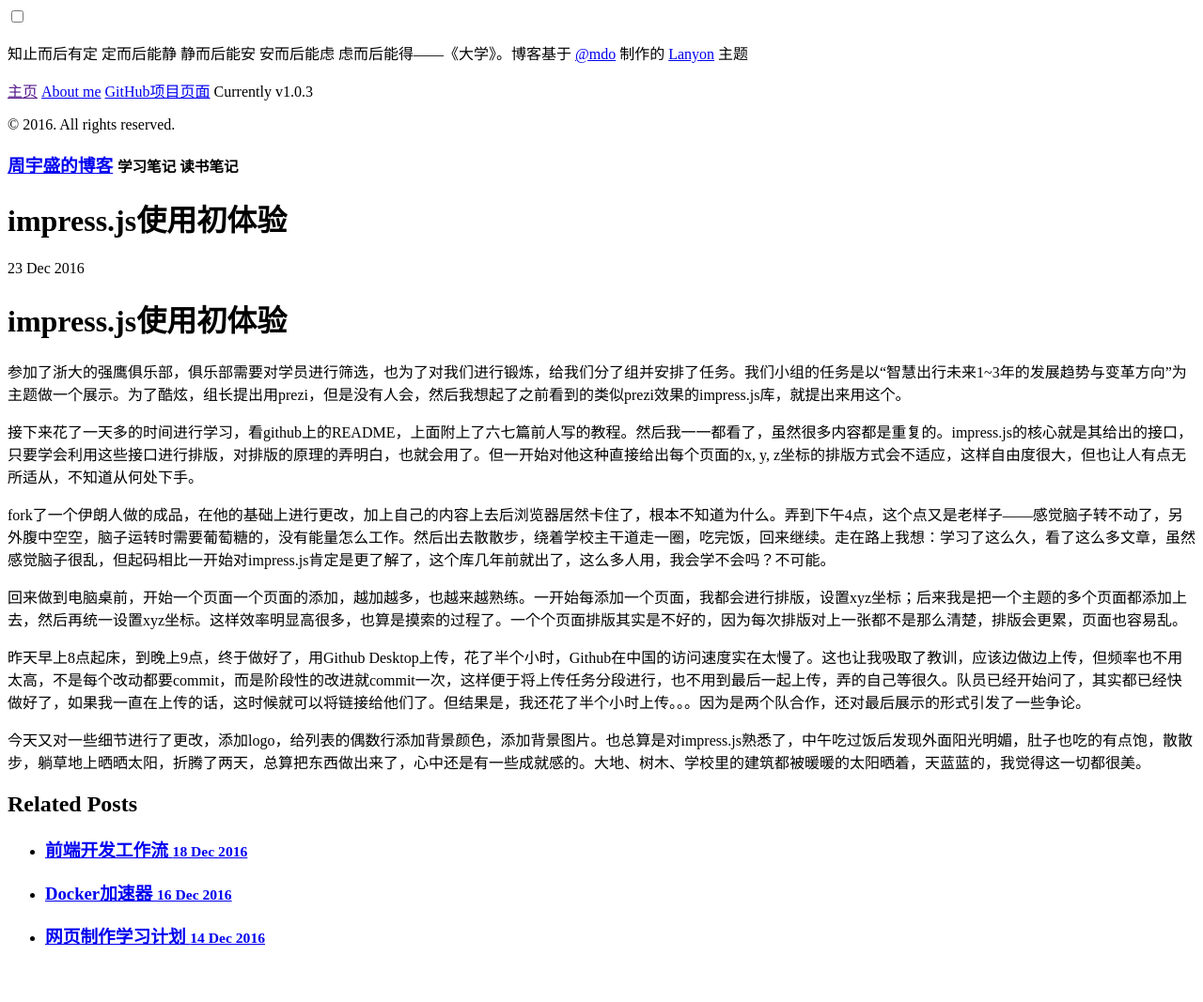
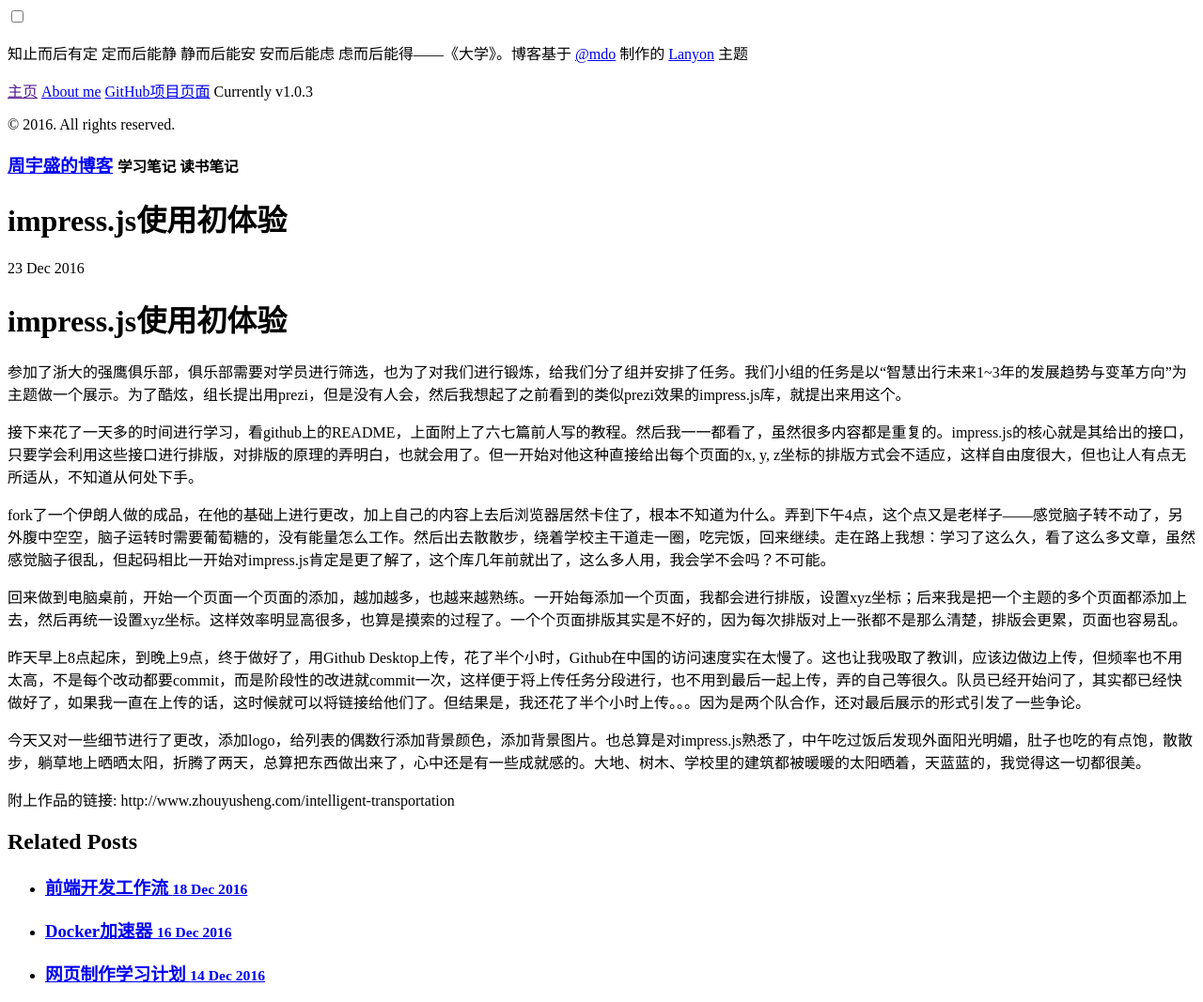
Before and after one commit to jasonzhouu/old-github-pages, a Jekyll site: the page built from _posts/2016-12-23-first-time-using-impress.js.md, in a window 1280 px wide. Shown: the whole page at 94% size. Built offline with Jekyll 4.4.1, drawn with Linux system fonts in a browser that asks for light colours; comment, search, counter and statistics services are not loaded; before the commit the page ends 1027 px from its top, so only the background shows below that; some of the changed lines change nothing that is shown.

Commit message:
添加链接

```diff
--- a/_posts/2016-12-23-first-time-using-impress.js.md
+++ b/_posts/2016-12-23-first-time-using-impress.js.md
@@ -15,3 +15,5 @@ fork了一个伊朗人做的成品，在他的基础上进行更改，加上自
 昨天早上8点起床，到晚上9点，终于做好了，用Github Desktop上传，花了半个小时，Github在中国的访问速度实在太慢了。这也让我吸取了教训，应该边做边上传，但频率也不用太高，不是每个改动都要commit，而是阶段性的改进就commit一次，这样便于将上传任务分段进行，也不用到最后一起上传，弄的自己等很久。队员已经开始问了，其实都已经快做好了，如果我一直在上传的话，这时候就可以将链接给他们了。但结果是，我还花了半个小时上传。。。因为是两个队合作，还对最后展示的形式引发了一些争论。
 
 今天又对一些细节进行了更改，添加logo，给列表的偶数行添加背景颜色，添加背景图片。也总算是对impress.js熟悉了，中午吃过饭后发现外面阳光明媚，肚子也吃的有点饱，散散步，躺草地上晒晒太阳，折腾了两天，总算把东西做出来了，心中还是有一些成就感的。大地、树木、学校里的建筑都被暖暖的太阳晒着，天蓝蓝的，我觉得这一切都很美。
+
+附上作品的链接: http://www.zhouyusheng.com/intelligent-transportation
```
